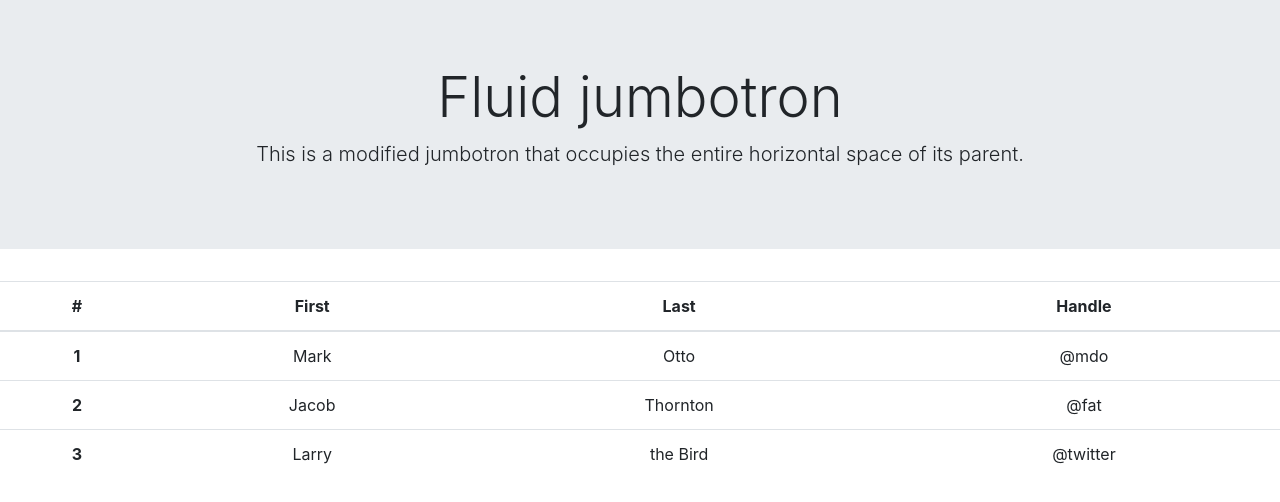
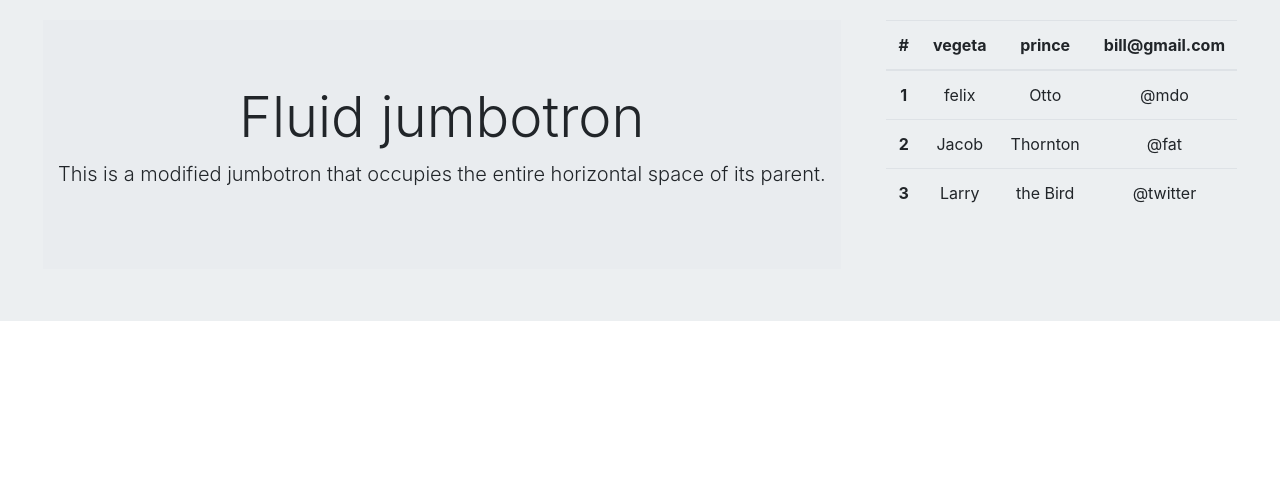
Before and after one commit to wilmer88/directory-react, a React (Create React App) app: page / in a window 1280 px wide. Shown: the top 502 px of the page. Built offline with nearby package versions, Linux system fonts and the light colour scheme.

Commit message:
added wrapper to the app.jsx file

```diff
--- a/src/App.js
+++ b/src/App.js
@@ -1,13 +1,15 @@
-import logo from './logo.svg';
 import './App.css';
 import  Navbar from "./components/Navbar";
-import Table from "./components/Table"
+import Table from "./components/Table";
+import Wrapper from "./components/wrapper/wrapper";
 
 function App() {
   return (
     <div className="App">
+      <Wrapper>
      <Navbar />
      <Table />
+     </Wrapper>
     </div>
   );
 }
--- a/src/components/Table.jsx
+++ b/src/components/Table.jsx
@@ -1,4 +1,6 @@
-
+const firstName = ["lisa", "coddy", "felix", "vegeta"];
+const lastName = ["stiller", "luz", "lucas", "prince"];
+const email = ["vegeta@gmail.com", "bill@gmail.com"]
 
 const Table = () => {
     return (
@@ -7,15 +9,15 @@ const Table = () => {
   <thead>
     <tr>
       <th scope="col">#</th>
-      <th scope="col">First</th>
-      <th scope="col">Last</th>
-      <th scope="col">Handle</th>
+    <th scope="col">{firstName[3]}</th>
+    <th scope="col">{lastName[3]}</th>
+    <th scope="col">{email[1]}</th>
     </tr>
   </thead>
   <tbody>
     <tr>
       <th scope="row">1</th>
-      <td>Mark</td>
+    <td>{firstName[2]}</td>
       <td>Otto</td>
       <td>@mdo</td>
     </tr>
--- /dev/null
+++ b/src/components/wrapper/wrapper.css
@@ -0,0 +1,11 @@
+.wrapper {
+    padding-top: 50px;
+    background: #ECEFF1;
+    height: 100%;
+    display: flex;
+    flex-flow: row wrap;
+    padding: 20px;
+    justify-content: space-around;
+    align-content: flex-start;
+    overflow: auto;
+  }
--- /dev/null
+++ b/src/components/wrapper/wrapper.jsx
@@ -0,0 +1,7 @@
+import "./wrapper.css";
+
+function Wrapper(props) {
+  return <div className="wrapper">{props.children}</div>;
+}
+
+export default Wrapper;
```
Also changed, not shown: src/logo.svg (deleted).
